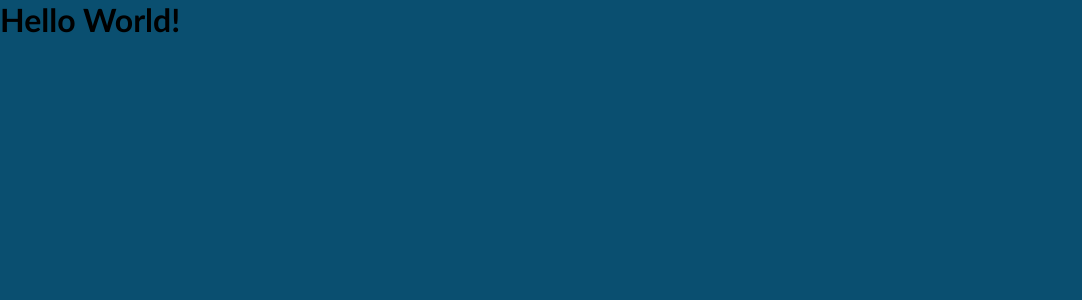
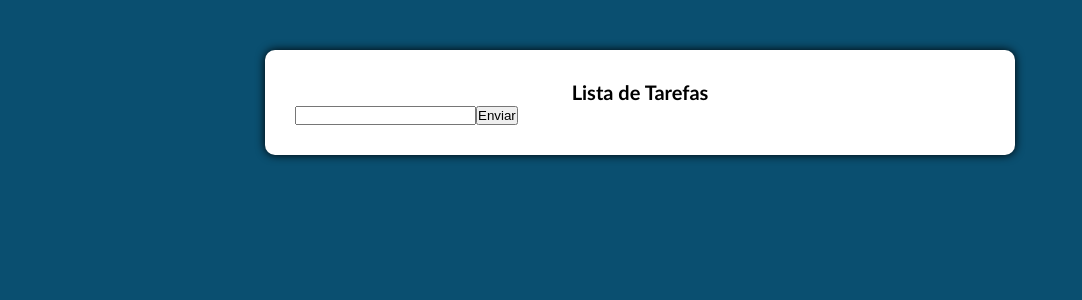
Before and after one commit to DevRafonalde/lista-de-tarefas-react, a React (Create React App) app: page / in a window 1280 px wide. Shown: the top 300 px of the page, without its empty margins (0-1082 px from the left). Built offline with nearby package versions, Linux system fonts and the light colour scheme.

Commit message:
Primeiro componente

```diff
--- a/package.json
+++ b/package.json
@@ -36,11 +36,5 @@
     ]
   },
   "devDependencies": {
-    "eslint": "^8.47.0",
-    "eslint-config-airbnb": "^19.0.4",
-    "eslint-plugin-import": "^2.28.0",
-    "eslint-plugin-jsx-a11y": "^6.7.1",
-    "eslint-plugin-react": "^7.33.1",
-    "eslint-plugin-react-hooks": "^4.6.0"
   }
 }
--- a/src/App.js
+++ b/src/App.js
@@ -1,7 +1,10 @@
+import Main from './components/Main';
 import './App.css';
 
 function App() {
-  return (<h1>Hello World!</h1>);
+  return (
+    <Main />
+  );
 }
 
 export default App;
--- /dev/null
+++ b/src/components/Main.css
@@ -0,0 +1,13 @@
+.main {
+    background: #fff;
+    padding: 30px;
+    margin: 50px auto;
+    max-width: 750px;
+    border-radius: 10px;
+    box-shadow: 0 0 10px rgba(0 ,0 ,0 , 1);
+}
+
+.main h1 {
+    font-size: 20px;
+    text-align: center;
+}
--- /dev/null
+++ b/src/components/Main.js
@@ -0,0 +1,27 @@
+import React, {Component} from "react";
+import "./Main.css";
+
+export default class Main extends Component {
+    state = {
+        novaTarefa: "",
+    };
+
+    handleInputChange = (event) => {
+        this.setState({
+            novaTarefa: event.target.value,
+        });
+    }
+
+    render() {
+        // const {novaTarefa} = this.state;
+        return (
+            <div className="main">
+                <h1>Lista de Tarefas</h1>
+                <form action="#">
+                    <input onChange={this.handleInputChange} type="text"/>
+                    <button type="submit">Enviar</button>
+                </form>
+            </div>
+        );
+    }
+}
```
Also changed, not shown: .eslintrc.js (deleted), 1 other file (tests, documents, lock files or other folders).
